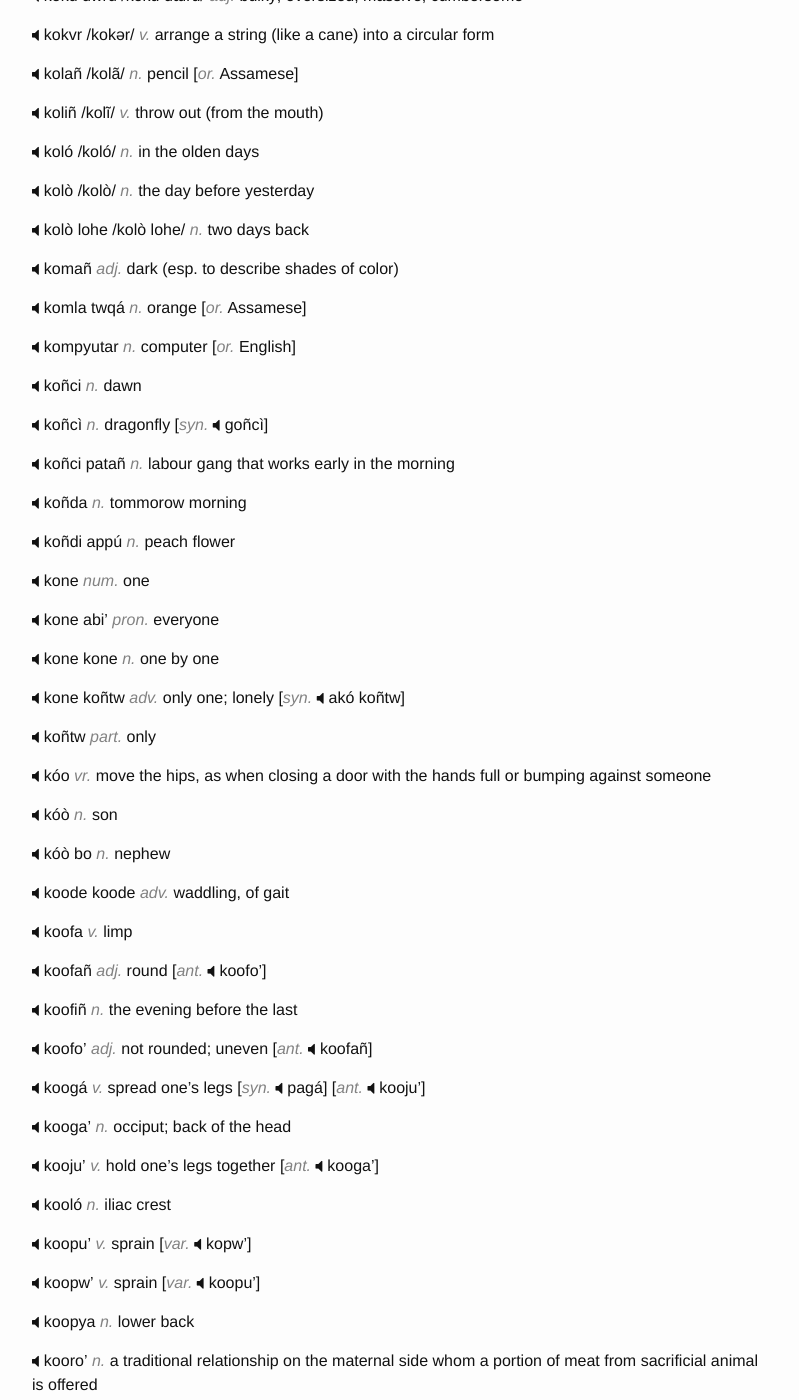
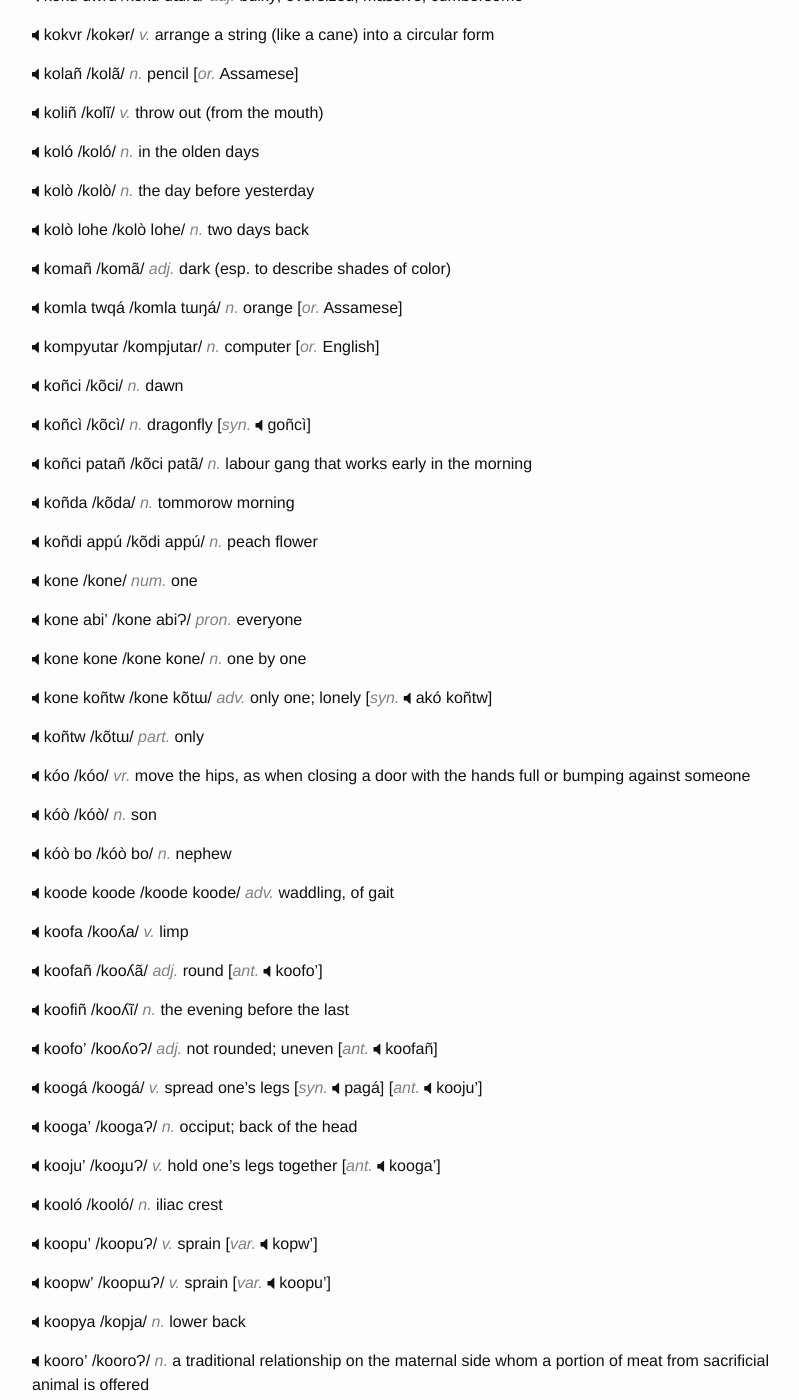
Before and after one commit to hacksparrow/language.apatani.org, a Jekyll site: the page built from dictionary/k.md, in a window 1280 px wide and 1400 px high, scrolled down 6439 px. Shown: the whole window, without its empty margins (238-1037 px from the left). Built offline with Jekyll 4.4.1, drawn with Linux system fonts in a browser that asks for light colours; nearby versions of some CDN libraries; comment, search, counter and statistics services are not loaded; some of the changed text lies outside the part shown.

Commit message:
Update k.md

```diff
--- a/dictionary/k.md
+++ b/dictionary/k.md
@@ -330,131 +330,131 @@ __kolò__	/kolò/ _n._	the day before yesterday
 
 __kolò lohe__ /kolò lohe/	_n._	two days back
 
-__komañ__	_adj._	dark (esp. to describe shades of color)
+__komañ__	/komã/ _adj._	dark (esp. to describe shades of color)
 
-__komla twqá__	_n._	orange	[_or._	Assamese]
+__komla twqá__	/komla tɯŋá/ _n._	orange	[_or._	Assamese]
 
-__kompyutar__	_n._	computer	[_or._	English]
+__kompyutar__	/kompjutar/ _n._	computer	[_or._	English]
 
-__koñci__	_n._	dawn
+__koñci__	/kõci/ _n._	dawn
 
-__koñcì__	_n._	dragonfly	[_syn._	goñcì]
+__koñcì__	/kõcì/ _n._	dragonfly	[_syn._	goñcì]
 
-__koñci patañ__	_n._	labour gang that works early in the morning
+__koñci patañ__	/kõci patã/ _n._	labour gang that works early in the morning
 
-__koñda__	_n._	tommorow morning
+__koñda__	/kõda/ _n._	tommorow morning
 
-__koñdi appú__	_n._	peach flower
+__koñdi appú__	/kõdi appú/ _n._	peach flower
 
-__kone__	_num._	one
+__kone__	/kone/ _num._	one
 
-__kone abi'__	_pron._	everyone
+__kone abi'__	/kone abiɁ/ _pron._	everyone
 
-__kone kone__	_n._	one by one
+__kone kone__	/kone kone/ _n._	one by one
 
-__kone koñtw__	_adv._	only one; lonely	[_syn._	akó koñtw]
+__kone koñtw__	/kone kõtɯ/ _adv._	only one; lonely	[_syn._	akó koñtw]
 
-__koñtw__	_part._	only
+__koñtw__	/kõtɯ/ _part._	only
 
-__kóo__	_vr._	move the hips, as when closing a door with the hands full or bumping against someone
+__kóo__	/kóo/ _vr._	move the hips, as when closing a door with the hands full or bumping against someone
 
-__kóò__	_n._	son
+__kóò__	/kóò/ _n._	son
 
-__kóò bo__	_n._	nephew
+__kóò bo__	/kóò bo/ _n._	nephew
 
-__koode koode__	_adv._	waddling, of gait
+__koode koode__	/koode koode/ _adv._	waddling, of gait
 
-__koofa__	_v._	limp
+__koofa__	/kooʎa/ _v._	limp
 
-__koofañ__	_adj._	round	[_ant._	koofo']
+__koofañ__	/kooʎã/ _adj._	round	[_ant._	koofo']
 
-__koofiñ__	_n._	the evening before the last
+__koofiñ__	/kooʎĩ/ _n._	the evening before the last
 
-__koofo'__	_adj._	not rounded; uneven	[_ant._ 	koofañ]
+__koofo'__	/kooʎoɁ/ _adj._	not rounded; uneven	[_ant._ 	koofañ]
 
-__koogá__	_v._	spread one's legs	[_syn._	pagá]	[_ant._	kooju']
+__koogá__	/koogá/ _v._	spread one's legs	[_syn._	pagá]	[_ant._	kooju']
 
-__kooga'__	_n._	occiput; back of the head
+__kooga'__	/koogaɁ/ _n._	occiput; back of the head
 
-__kooju'__	_v._	hold one's legs together	[_ant._	kooga']
+__kooju'__	/kooɟuɁ/ _v._	hold one's legs together	[_ant._	kooga']
 
-__kooló__	_n._	iliac crest
+__kooló__	/kooló/ _n._	iliac crest
 
-__koopu'__	_v._	sprain	[_var._	kopw']
+__koopu'__	/koopuɁ/ _v._	sprain	[_var._	kopw']
 
-__koopw'__	_v._	sprain	[_var._	koopu']
+__koopw'__	/koopɯɁ/ _v._	sprain	[_var._	koopu']
 
-__koopya__	_n._	lower back
+__koopya__	/kopja/ _n._	lower back
 
-__kooro'__	_n._	a traditional relationship on the maternal side whom a portion of meat from sacrificial animal is offered
+__kooro'__	/kooroɁ/ _n._	a traditional relationship on the maternal side whom a portion of meat from sacrificial animal is offered
 
-__koota'__	_n._	buttock
+__koota'__	/kootaɁ/ _n._	buttock
 
-__kootú__	_v._	stand in a stooping posture
+__kootú__	/kootú/ _v._	stand in a stooping posture
 
-__kooxe' alló__	_n._	ilium bone
+__kooxe' alló__	/kooxeɁ alló/ _n._	ilium bone
 
-__kooyo__	_n._	the night before the last
+__kooyo__	/koojo/ _n._	the night before the last
 
-__kopa'__	_v._	throw away (from the mouth)
+__kopa'__	/kopaɁ/ _v._	throw away (from the mouth)
 
-__kopw__	_adj._	place or lie breadthwise; breadthwise position	[_ant._	koso]
+__kopw__	/kopɯ/ _adj._	place or lie breadthwise; breadthwise position	[_ant._	koso]
 
-__koq__	_num._	one
+__koq__	/koŋ/ _num._	one
 
-__koq kolò__	_n._	four days back
+__koq kolò__	/koŋ kolò/ _n._	four days back
 
-__koq kozañ__	_n._	four years back
+__koq kozañ__	/koŋ koɲã/ _n._	four years back
 
-__kordu__	_n._	way of wearing a cloth
+__kordu__	/kordu/ _n._	way of wearing a cloth
 
-__kore-kore__	_adv._	with short quick steps
+__kore-kore__	/kore-kore/ _adv._	with short quick steps
 
-__korlañ__	_n._	thunderbolt; ritual performed to prevent thunderbolt
+__korlañ__	/korlã/ _n._	thunderbolt; ritual performed to prevent thunderbolt
 
-__kormo__	_n._	seed
+__kormo__	/kormo/ _n._	seed
 
-__kormu__	_n._	grasshopper	[_var._	kurmu]
+__kormu__	/kormu/ _n._	grasshopper	[_var._	kurmu]
 
-__koro__	_n._	saw	[_syn._	aarí]
+__koro__	/koro/ _n._	saw	[_syn._	aarí]
 
-__korò__	_n._	the morning before the last
+__korò__	/korò/ _n._	the morning before the last
 
-__kortú__	_n._	metal capping at the end of the handle of a ceremonial sword (ci'rì)
+__kortú__	/kortú/ _n._	metal capping at the end of the handle of a ceremonial sword (ci'rì)
 
-__korw'__	_v._	carry a baby on the chest
+__korw'__	/korɯɁ/ _v._	carry a baby on the chest
 
-__kosi' kofi__	_adv._	wriggle restlessly
+__kosi' kofi__	/kosiɁ koʎi/ _adv._	wriggle restlessly
 
-__kosi' kosi'__	_pron._	one after the other
+__kosi' kosi'__	/kosiɁ kosiɁ/ _pron._	one after the other
 
-__koso__	_adj._	lengthwise; placed lengthwise	[_ant._	kopw]
+__koso__	/koso/ _adj._	lengthwise; placed lengthwise	[_ant._	kopw]
 
-__kotvr__	_n._	bamboo sticks used as counters
+__kotvr__	/kotǝr/ _n._	bamboo sticks used as counters
 
-__koyu__	_n._	anus	[_syn._	iyu]
+__koyu__	/koju/ _n._	anus	[_syn._	iyu]
 
-__koyu tapyo__	_n._	coccyx; tail bone
+__koyu tapyo__	/koju papjo/ _n._	coccyx; tail bone
 
-__koyuñ__	_adv._	thrusting movement of hips
+__koyuñ__	/kojũ/ _adv._	thrusting movement of hips
 
-__kozañ__	_n._	the year before last; two years ago
+__kozañ__	/koɲã/ _n._	the year before last; two years ago
 
-__kozañ zaqe__	_n._	three years back
+__kozañ zaqe__	/koɲã ɲaŋe/ _n._	three years back
 
-__ku__	_vr._	ask for; beg; seek; request; solicit
+__ku__	/ku/ _vr._	ask for; beg; seek; request; solicit
 
-__ku'bañ__	_v._	keep something, esp. a container, upside down
+__ku'bañ__	/kuɁbã/ _v._	keep something, esp. a container, upside down
 
-__kubu__	_n._	rat; mouse
+__kubu__	/kubu/ _n._	rat; mouse
 
-__kucì__	_adj._	near	[_syn._	pwtì]
+__kucì__	/kuci/ _adj._	near	[_syn._	pwtì]
 
-__kukufu hamañ__	_n._	a variety of wild vegetable (_Artemisia indica_)
+__kukufu hamañ__	/kukuʎu hamã/ _n._	a variety of wild vegetable (_Artemisia indica_)
 
-__kulu__	_n._	banana tree	[_syn._	kulu sanw]
+__kulu__	/kulu/ _n._	banana tree	[_syn._	kulu sanw]
 
-__kumpa'__	_v._	throw away (esp. from a container)
+__kumpa'__	/kumpaɁ/ _v._	throw away (esp. from a container)
 
 __kumur__	_n._	grasshopper	[_var._	kurmu]
 
```
